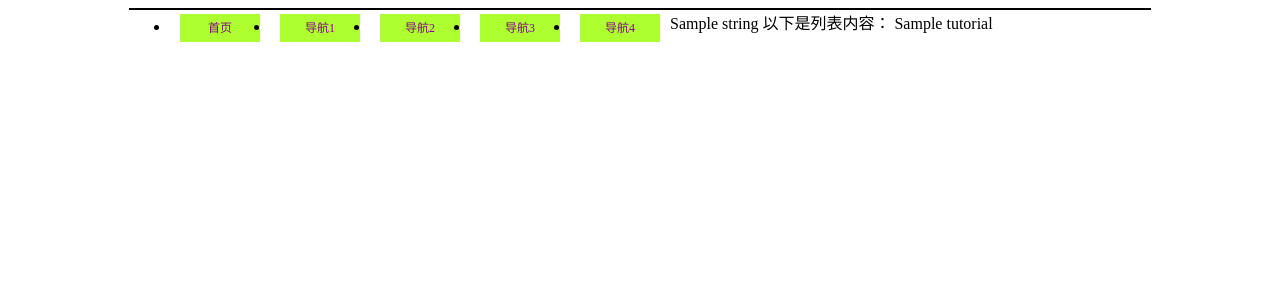
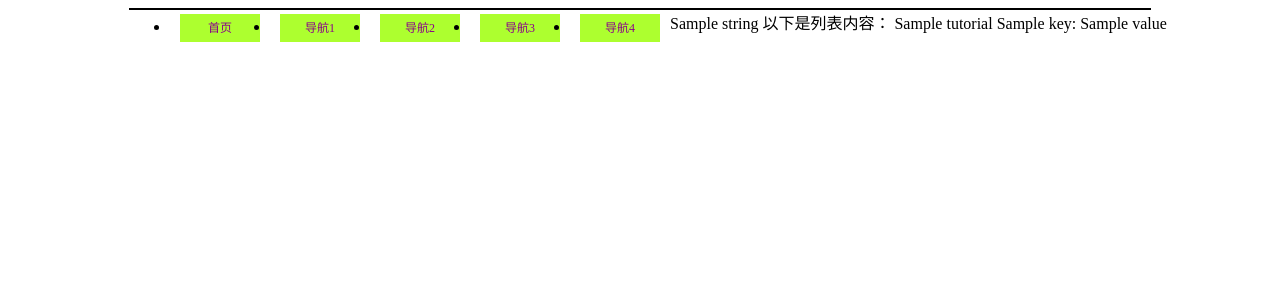
Before and after one commit to hclliu86/rwm, a Django app: template learn/templates/home.html in a window 1280 px wide. Shown: the top 300 px of the page. Run offline with Django 3.2, Linux system fonts and the light colour scheme; the template is opened without the code that fills it: most values are stand-ins (such as "Sample title", 1, 10 or a date in 2020).

Commit message:
fisrt push from surface

```diff
--- a/learn/templates/home.html
+++ b/learn/templates/home.html
@@ -9,7 +9,10 @@
 
     以下是列表内容：
     {% for i in TutorialList %}
-    {{ i }}
+        {{ i }}
     {% endfor %}
 
+    {% for key, value in waste_info.items %}
+        {{ key }}: {{ value }}
+    {% endfor %}
 {% endblock %}
--- a/learn/views.py
+++ b/learn/views.py
@@ -14,4 +14,4 @@ def home(request):
                     '废物',
                     '管理']
     waste_info = {'type': u"固体废物", 'activity': "2E+10 Bq"}
-    return render(request, 'home.html', {'string_': string_, 'TutorialList': TutroialList})
+    return render(request, 'home.html', {'string_': string_, 'TutorialList': TutroialList, 'waste_info': waste_info})
```
